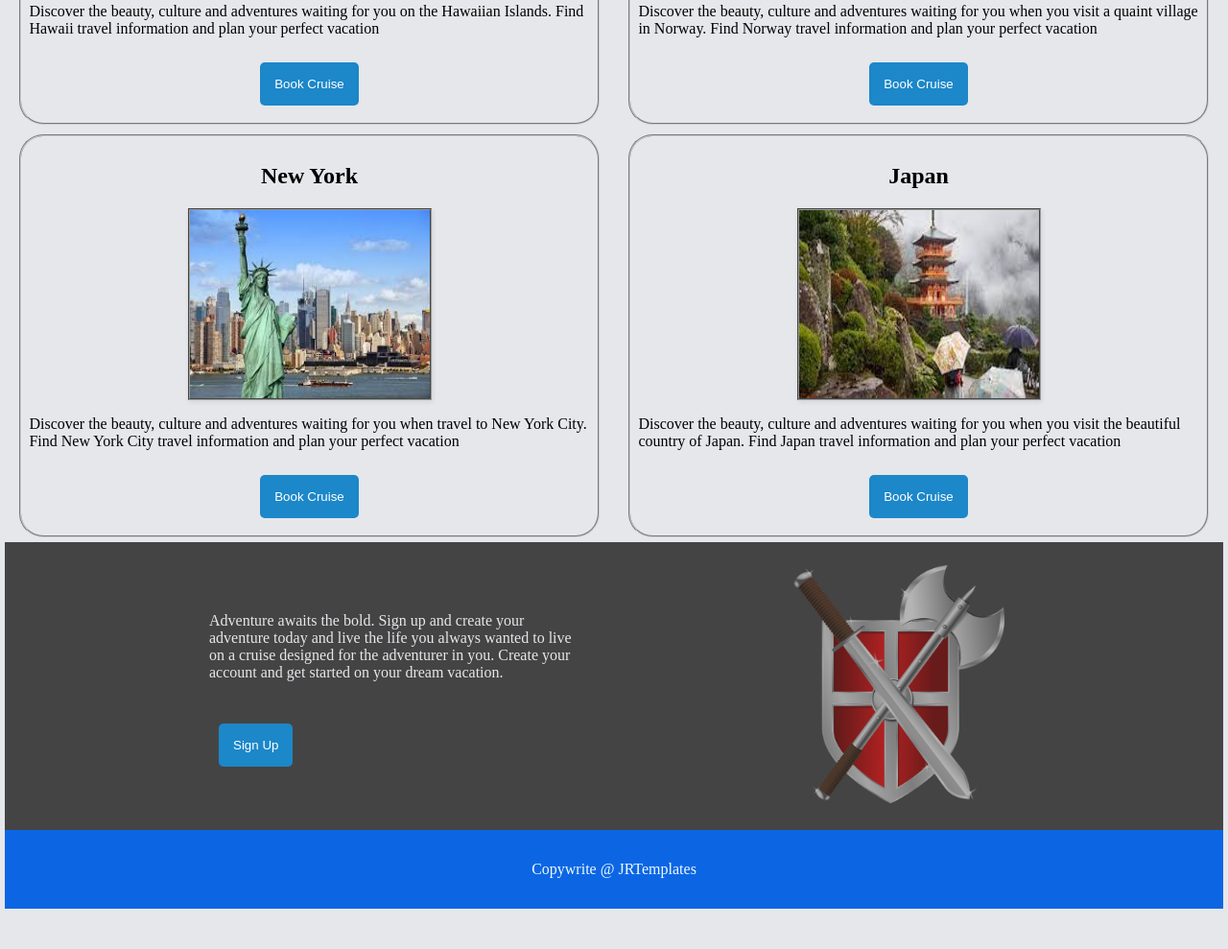
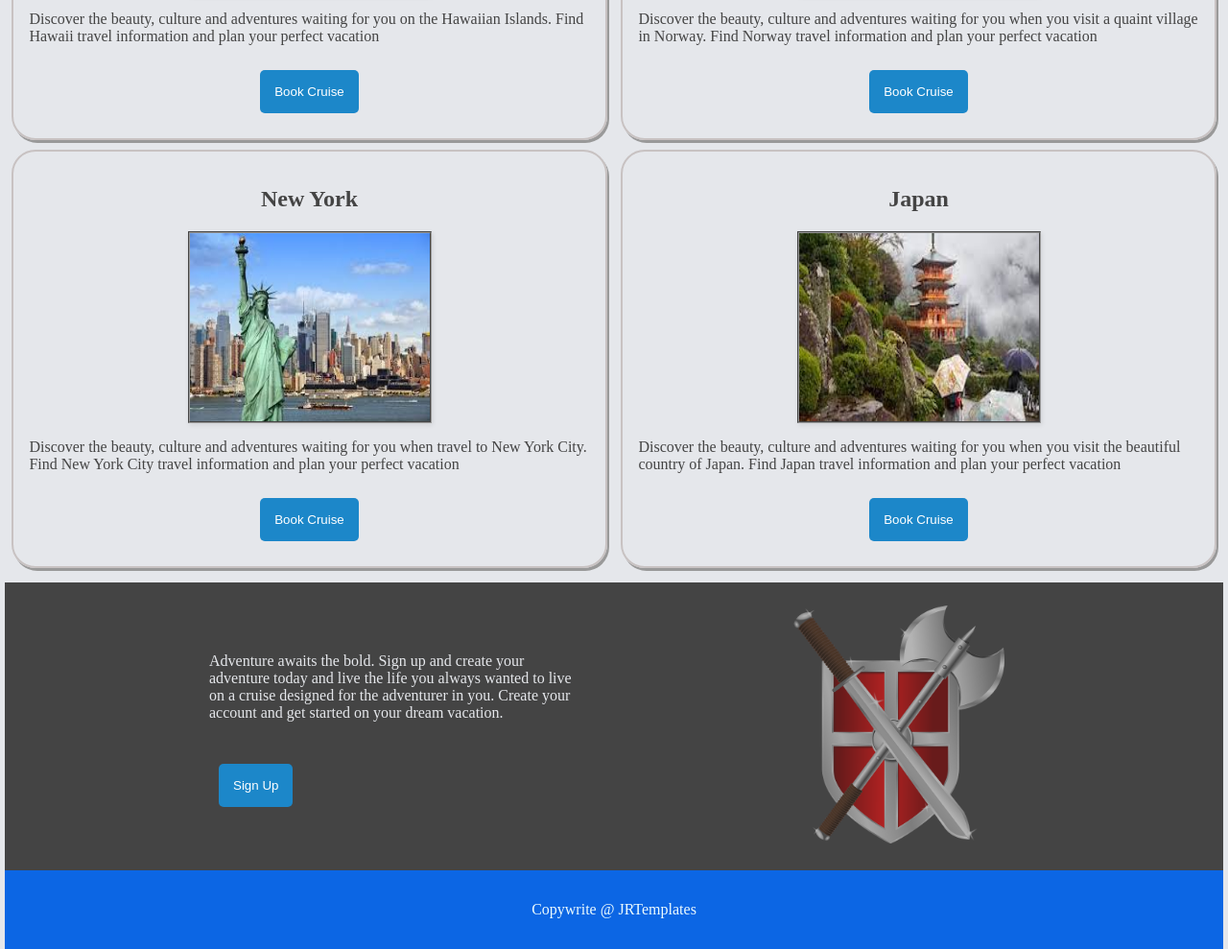
Before and after one commit to m8trix310/odin-cruise-line, a plain HTML site: page index.html in a window 1280 px wide. Shown: the part 934-1923 px from the top of the page at 96% size. Before the commit the page ends 1886 px from the top, so only its background shows below. Drawn offline with Linux system fonts and the light colour scheme.

Commit message:
final version, took out the test borders and tweeked the color

```diff
--- a/style.css
+++ b/style.css
@@ -8,6 +8,7 @@ body {
     padding: 0;
     margin: 5px;
     background-color: #E5E7EB;
+
 }
 
 h1,
@@ -140,10 +141,12 @@ p.header-para-container {
     min-width: none;
     max-width: 46%;
     height: 400px;
-    border: 2px groove rgb(206, 204, 204);
+    border: 2px solid rgb(200, 194, 194);
     border-radius: 25px;
     margin: 5px auto;
-    padding: 8px;
+    padding: 16px;
+    color: #444;
+    box-shadow: 2px 3px #999;
 
 }
 
@@ -215,6 +218,7 @@ option {
     background-color: #444;
     color: #E5E7EB;
     height: 300px;
+    margin-top: 10px;
 }
 
 .signup-message {
```
